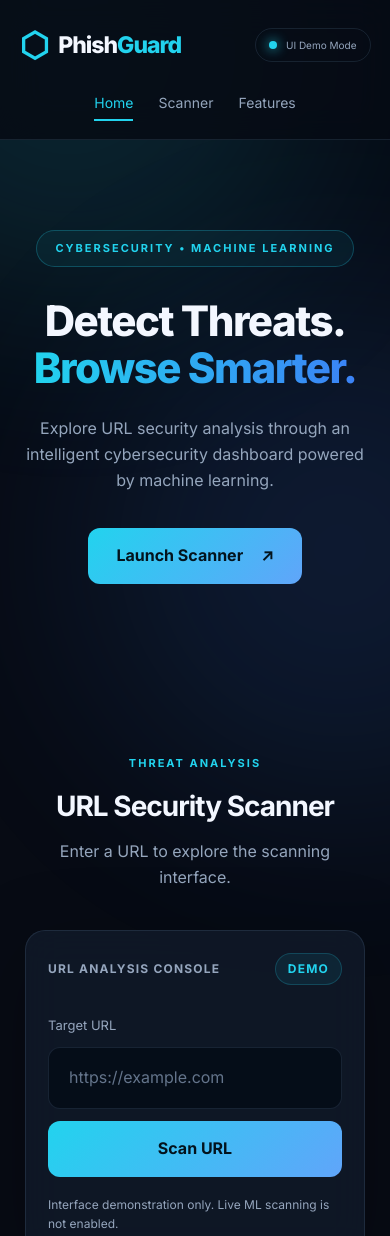
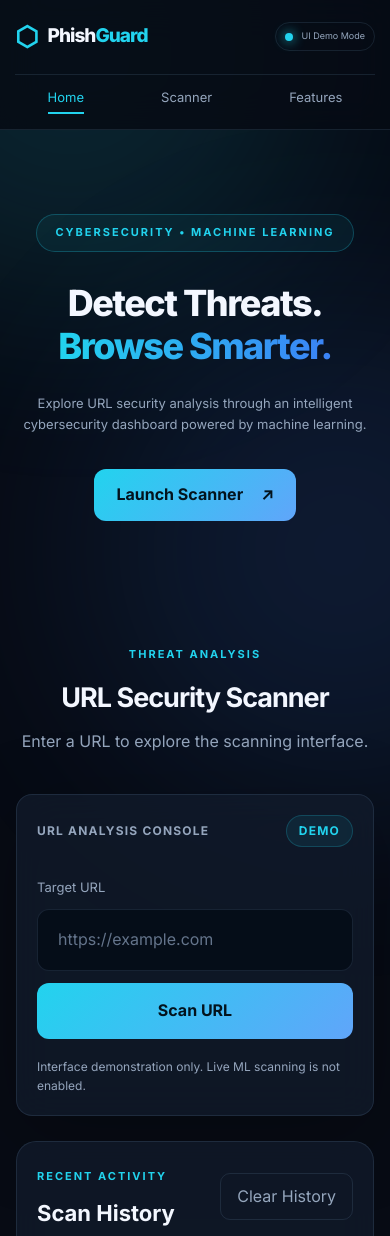
Before and after one commit to anshumansharma2811-web/phishgaurd, a plain HTML site: page frontend/index.html in a window 390 px wide. Shown: the top 1236 px of the page. Drawn offline with Linux system fonts and the light colour scheme.

Commit message:
style: improve responsive layout for mobile and tablet

```diff
--- a/frontend/css/style.css
+++ b/frontend/css/style.css
@@ -672,3 +672,179 @@ button, input {
         border-style: dotted;
     }
 }
+
+/* =========================================
+   STEP 10 — RESPONSIVE DESIGN IMPROVEMENTS
+========================================= */
+
+/* Tablet screens */
+@media (max-width: 1024px) {
+
+    .navbar {
+        padding: 18px 5%;
+    }
+
+    .hero {
+        min-height: 520px;
+        padding: 100px 25px 75px;
+    }
+
+    .scanner-section,
+    .features-section {
+        padding: 60px 25px;
+    }
+
+    .features-grid {
+        gap: 16px;
+    }
+
+    .feature-card {
+        padding: 24px;
+    }
+}
+
+/* Mobile screens */
+@media (max-width: 768px) {
+
+    .navbar {
+        gap: 16px;
+    }
+
+    .brand {
+        font-size: 21px;
+    }
+
+    .nav-links {
+        display: flex;
+        justify-content: space-around;
+        gap: 12px;
+        padding-top: 12px;
+        border-top: 1px solid var(--border);
+    }
+
+    .nav-links a {
+        font-size: 13px;
+    }
+
+    .hero {
+        min-height: 460px;
+        padding: 80px 20px 60px;
+    }
+
+    .hero h1 {
+        font-size: clamp(36px, 8vw, 54px);
+        line-height: 1.2;
+    }
+
+    .hero-description {
+        font-size: 14px;
+        max-width: 420px;
+    }
+
+    .scanner-section,
+    .features-section {
+        padding: 50px 16px;
+    }
+
+    .scanner-card {
+        padding: 20px;
+        border-radius: 16px;
+    }
+
+    .result-grid {
+        grid-template-columns: repeat(2, minmax(0, 1fr));
+    }
+
+    .result-metric {
+        padding: 16px;
+    }
+
+    .history-card {
+        padding: 20px;
+    }
+
+    .features-grid {
+        grid-template-columns: 1fr;
+    }
+
+    .feature-card {
+        padding: 25px;
+    }
+}
+
+/* Small mobile screens */
+@media (max-width: 480px) {
+
+    .navbar {
+        padding: 15px;
+    }
+
+    .brand {
+        font-size: 19px;
+    }
+
+    .brand-icon {
+        font-size: 27px;
+    }
+
+    .status-indicator {
+        font-size: 9px;
+        padding: 6px 9px;
+    }
+
+    .hero {
+        padding: 65px 16px 50px;
+    }
+
+    .hero h1 {
+        font-size: 36px;
+    }
+
+    .hero-description {
+        font-size: 13px;
+    }
+
+    .primary-button {
+        padding: 13px 22px;
+    }
+
+    .section-heading h2 {
+        font-size: 27px;
+    }
+
+    .scanner-card-header {
+        gap: 10px;
+        flex-wrap: wrap;
+    }
+
+    .input-group {
+        flex-direction: column;
+    }
+
+    .scan-form input,
+    .scan-form button {
+        width: 100%;
+    }
+
+    .result-grid {
+        grid-template-columns: 1fr;
+    }
+
+    .result-header {
+        flex-direction: column;
+        align-items: flex-start;
+    }
+
+    .history-header {
+        flex-wrap: wrap;
+    }
+
+    .history-item {
+        flex-direction: column;
+        align-items: flex-start;
+    }
+
+    .footer {
+        padding: 25px 16px;
+    }
+}
```
